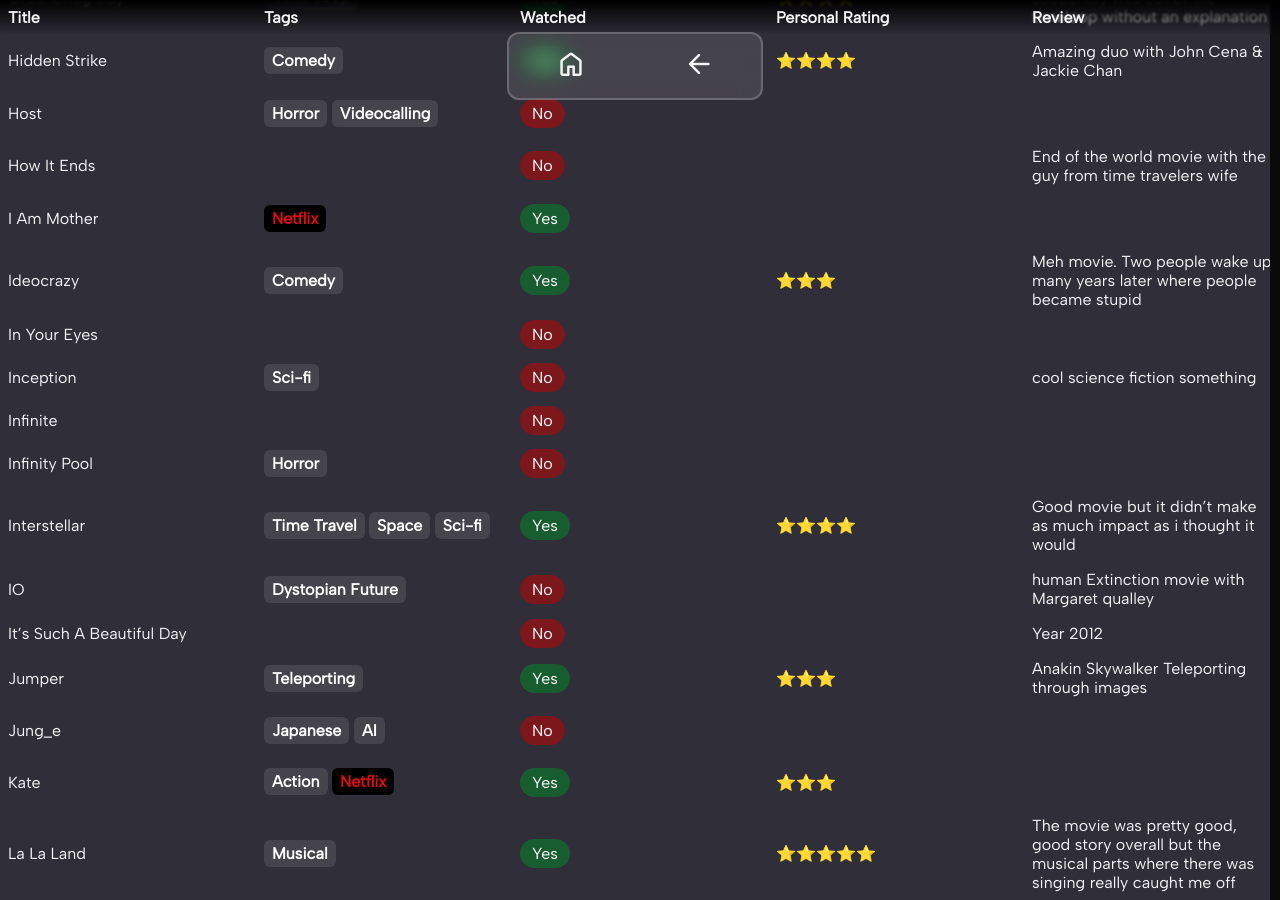
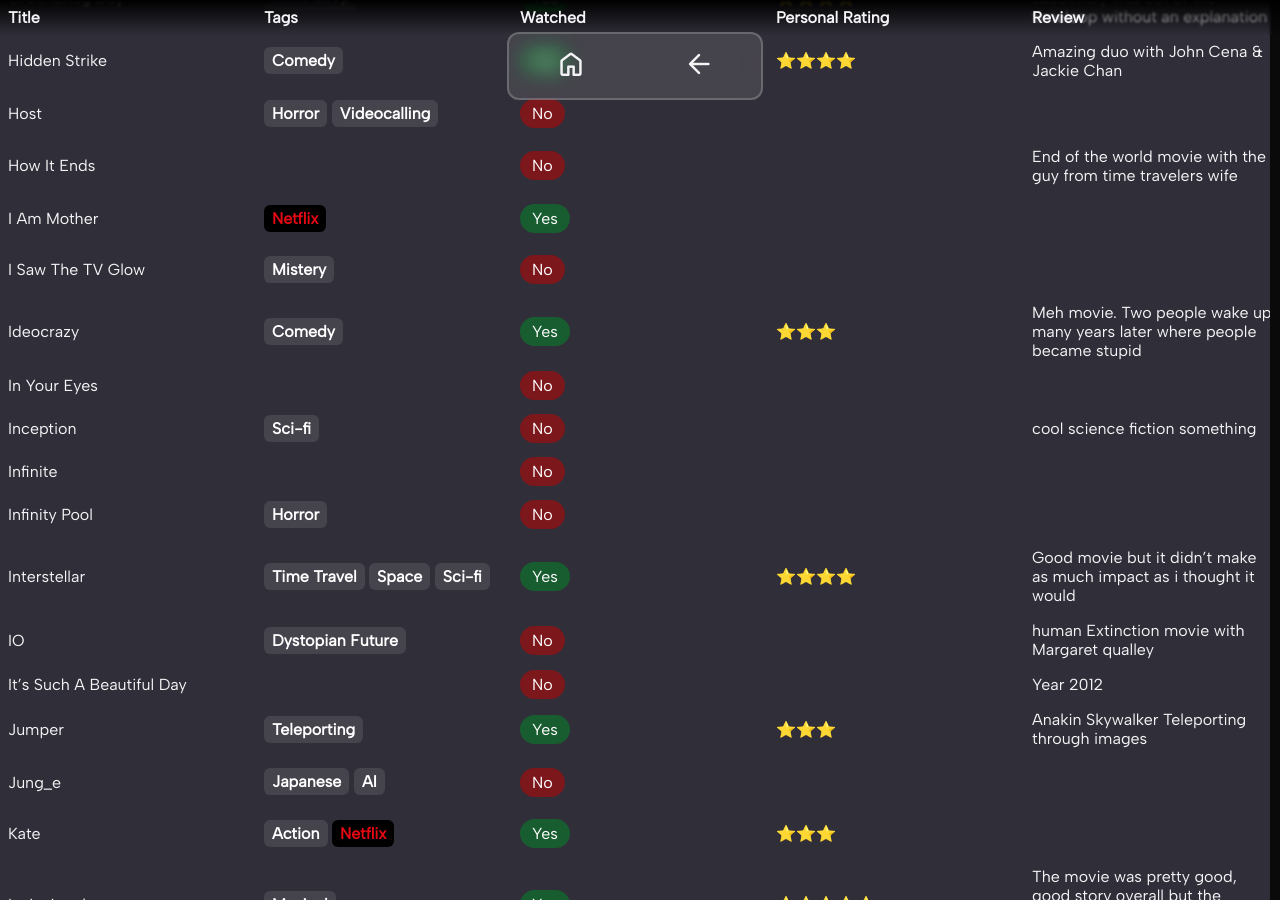
Before and after one commit to Plueres/Plueres.github.io, a Jekyll site: the page built from pages/movielist.md, in a window 1280 px wide and 900 px high, scrolled down 2061 px. Built offline with Jekyll 4.4.1, drawn with Linux system fonts in a browser that asks for light colours; some web fonts are replaced.

Commit message:
Update Lists “movies”

```diff
--- a/_data/movies.yml
+++ b/_data/movies.yml
@@ -154,6 +154,9 @@ movies:
   - title: I Am Mother
     tags: "!Netflix"
     watched: "!yes"
+  - watched: "!no"
+    title: I Saw The TV Glow
+    tags: "!Mistery"
   - title: Ideocrazy
     tags: "!Comedy"
     watched: "!yes"
```
